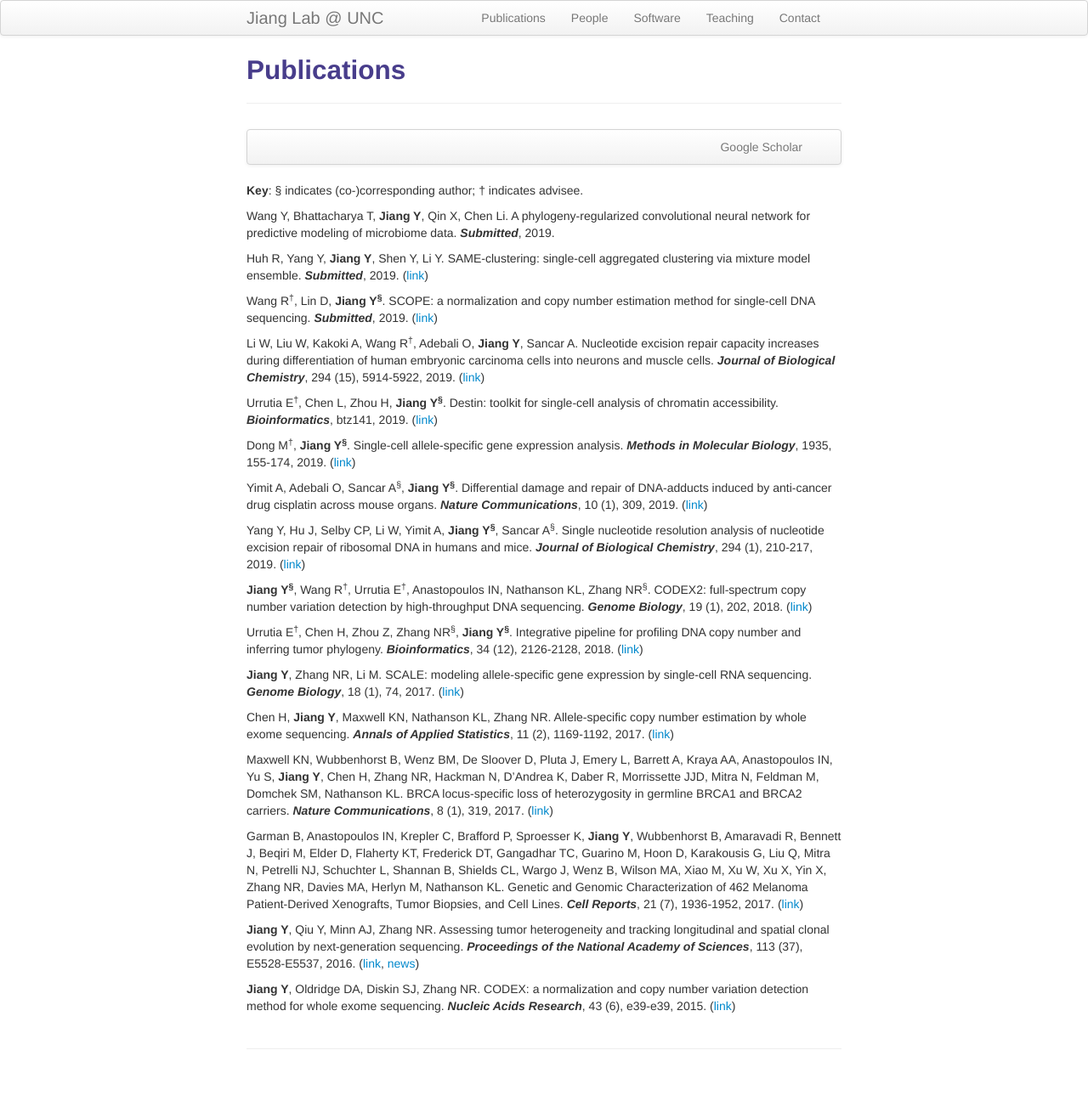
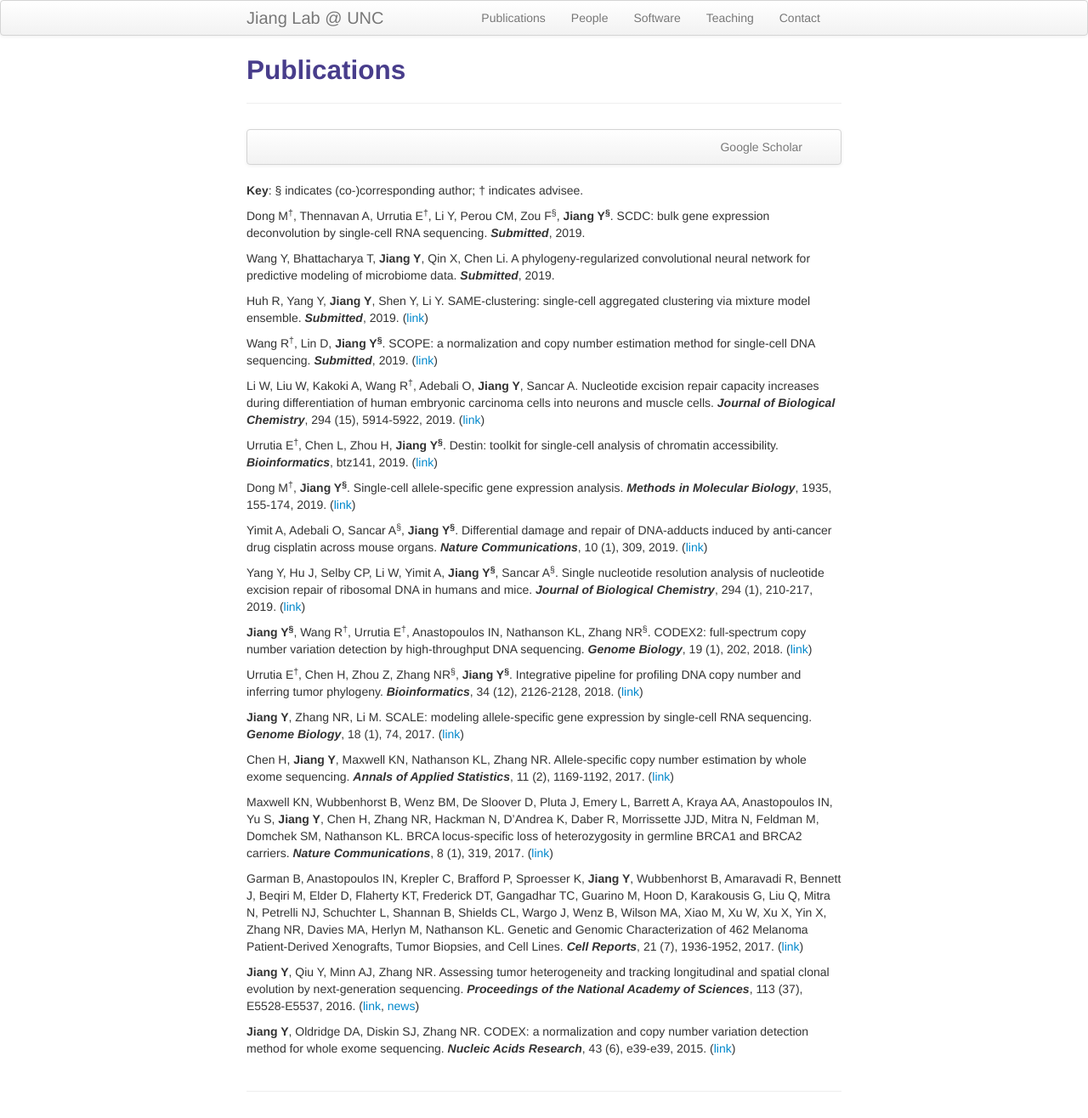
Before and after one commit to yuchaojiang/yuchaojiang.github.io, a Jekyll site: the page built from pages/pubs.md, in a window 1280 px wide. Shown: the whole page at 85% size. Built offline with Jekyll 4.4.1, drawn with Linux system fonts in a browser that asks for light colours; before the commit the page ends 1266 px from its top, so only the background shows below that.

Commit message:
Update pubs.md

```diff
--- a/pages/pubs.md
+++ b/pages/pubs.md
@@ -13,6 +13,8 @@ description: Yuchao Jiang's publications
 </div>
 
 **Key**: &sect; indicates (co-)corresponding author; &dagger; indicates advisee.
+
+Dong M<sup>&dagger;</sup>, Thennavan A, Urrutia E<sup>&dagger;</sup>, Li Y, Perou CM, Zou F<sup>&sect;</sup>, **Jiang Y<sup>&sect;</sup>**. SCDC: bulk gene expression deconvolution by single-cell RNA sequencing. ***Submitted***, 2019.
 
 Wang Y, Bhattacharya T, **Jiang Y**, Qin X, Chen Li. A phylogeny-regularized convolutional neural network for predictive modeling of microbiome data. ***Submitted***, 2019.
 
```
